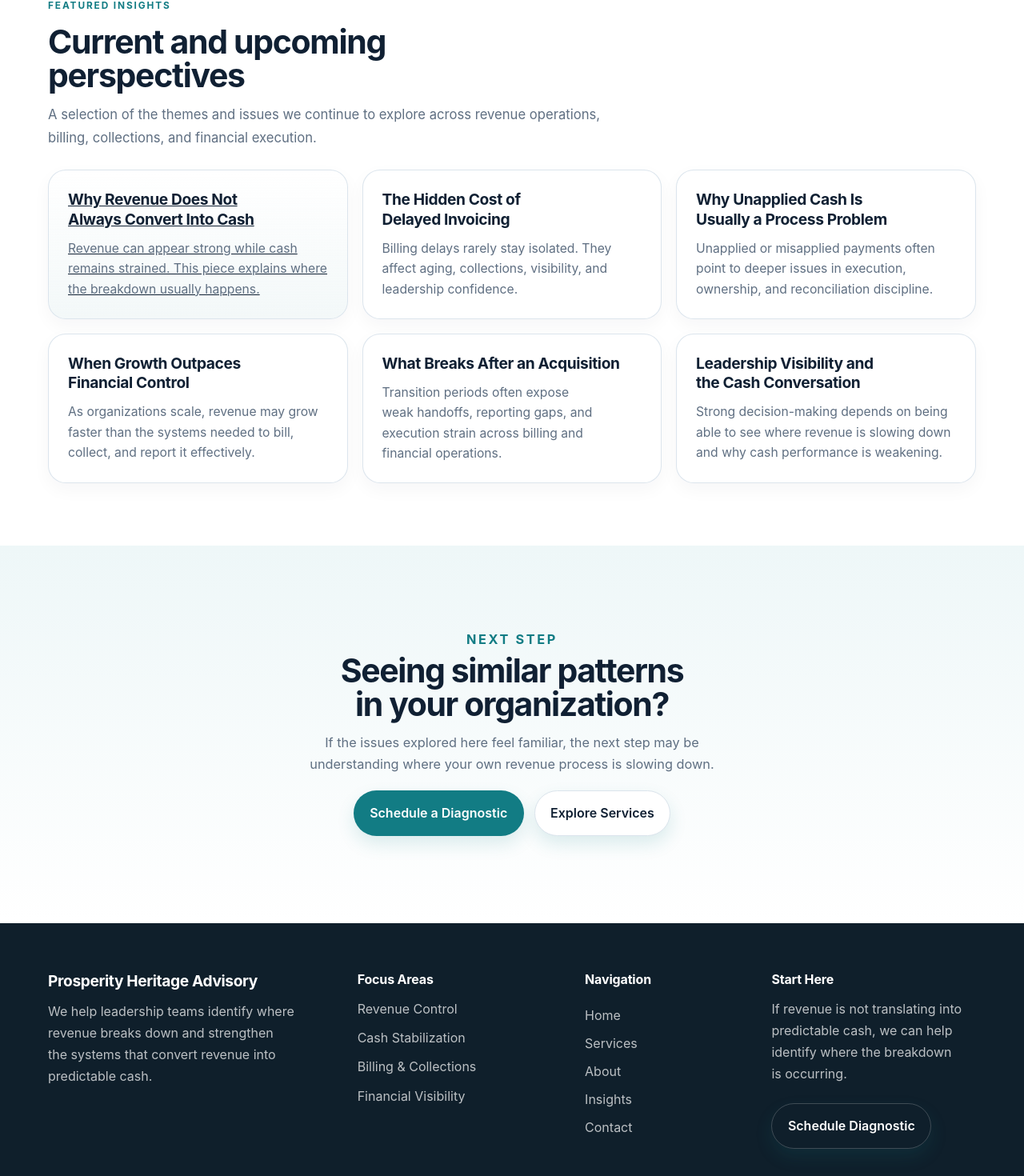
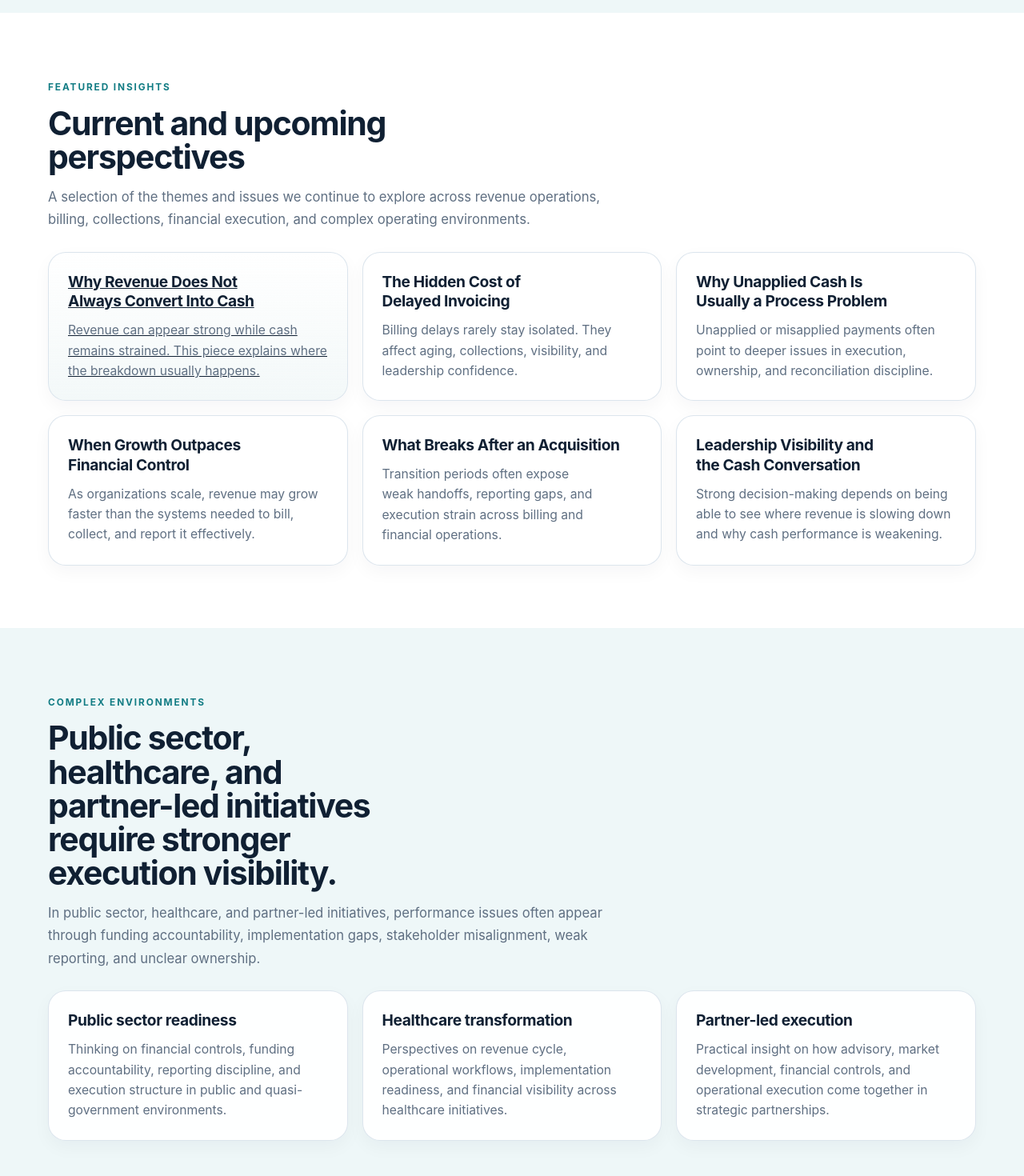
Before and after one commit to pjechete/prosperity-heritage-Advisory-Services, a Next.js app: page /insights in a window 1280 px wide. Shown: the part 1195-2665 px from the top of the page at 80% size. Built offline with nearby package versions, Linux system fonts and the light colour scheme.

Commit message:
Update page.tsx

```diff
--- a/src/app/insights/page.tsx
+++ b/src/app/insights/page.tsx
@@ -1,11 +1,11 @@
 import type { Metadata } from 'next'
+import Link from 'next/link'
 
 export const metadata: Metadata = {
   title: 'Revenue Control & Cash Flow Insights | PHS Advisory',
   description:
-    'Insights on revenue control, billing, collections, financial visibility, and the operational issues that affect cash performance.',
+    'Insights on revenue control, billing, collections, financial visibility, public sector readiness, and the operational issues that affect cash performance.',
 }
-  import Link from 'next/link'
 
 export default function InsightsPage() {
   return (
@@ -13,16 +13,19 @@ export default function InsightsPage() {
       <section className="page-hero">
         <div className="container page-hero-copy">
           <p className="eyebrow">Insights</p>
-          <h1 className="page-title">Perspectives on revenue control and cash performance</h1>
+
+          <h1 className="page-title">
+            Perspectives on revenue control, cash performance, and execution discipline.
+          </h1>
 
           <p className="section-copy section-copy-lg">
-            Practical insight on the operational, financial, and execution issues
-            that affect how revenue converts into cash.
+            Practical insight on the operational, financial, and execution issues that affect how
+            revenue converts into cash.
           </p>
 
           <p className="hero-proof">
-            Focused on the patterns leadership teams need to see earlier —
-            before delays, leakage, and visibility issues become bigger problems.
+            Focused on the patterns leadership teams need to see earlier — before delays,
+            leakage, and visibility issues become bigger problems.
           </p>
         </div>
       </section>
@@ -30,30 +33,31 @@ export default function InsightsPage() {
       <section className="section section-soft">
         <div className="container">
           <p className="section-label">What we cover</p>
-          <h2 className="section-title">Three areas that shape cash performance</h2>
+
+          <h2 className="section-title">Themes that shape cash performance and execution.</h2>
 
           <div className="card-grid three-up">
             <div className="card card-feature">
               <h3>Revenue Control</h3>
               <p>
-                Insights on billing discipline, revenue integrity, accountability,
-                and the operational breakdowns that weaken cash realization.
+                Insights on billing discipline, revenue integrity, accountability, and the
+                operational breakdowns that weaken cash realization.
               </p>
             </div>
 
             <div className="card card-feature">
               <h3>Cash Stabilization</h3>
               <p>
-                Perspectives on receivables pressure, collections performance,
-                cash flow strain, and how organizations build stronger control.
+                Perspectives on receivables pressure, collections performance, cash flow strain,
+                and how organizations build stronger control.
               </p>
             </div>
 
             <div className="card card-feature">
               <h3>Operational Finance</h3>
               <p>
-                Practical thinking on reporting visibility, execution discipline,
-                cross-functional handoffs, and financial operating rhythm.
+                Practical thinking on reporting visibility, execution discipline, cross-functional
+                handoffs, and financial operating rhythm.
               </p>
             </div>
           </div>
@@ -63,60 +67,102 @@ export default function InsightsPage() {
       <section className="section">
         <div className="container">
           <p className="section-label">Featured insights</p>
+
           <h2 className="section-title">Current and upcoming perspectives</h2>
+
           <p className="section-intro">
-            A selection of the themes and issues we continue to explore across
-            revenue operations, billing, collections, and financial execution.
+            A selection of the themes and issues we continue to explore across revenue operations,
+            billing, collections, financial execution, and complex operating environments.
           </p>
 
           <div className="card-grid">
-           <Link href="/insights/revenue-not-converting-to-cash">
-  <div className="card card-highlight">
-    <h3>Why Revenue Does Not Always Convert Into Cash</h3>
-    <p>
-      Revenue can appear strong while cash remains strained. This piece
-      explains where the breakdown usually happens.
-    </p>
-  </div>
-</Link>
+            <Link href="/insights/revenue-not-converting-to-cash" className="card card-highlight">
+              <h3>Why Revenue Does Not Always Convert Into Cash</h3>
+              <p>
+                Revenue can appear strong while cash remains strained. This piece explains where
+                the breakdown usually happens.
+              </p>
+            </Link>
 
             <div className="card">
               <h3>The Hidden Cost of Delayed Invoicing</h3>
               <p>
-                Billing delays rarely stay isolated. They affect aging,
-                collections, visibility, and leadership confidence.
+                Billing delays rarely stay isolated. They affect aging, collections, visibility,
+                and leadership confidence.
               </p>
             </div>
 
             <div className="card">
               <h3>Why Unapplied Cash Is Usually a Process Problem</h3>
               <p>
-                Unapplied or misapplied payments often point to deeper issues in
-                execution, ownership, and reconciliation discipline.
+                Unapplied or misapplied payments often point to deeper issues in execution,
+                ownership, and reconciliation discipline.
               </p>
             </div>
 
             <div className="card">
               <h3>When Growth Outpaces Financial Control</h3>
               <p>
-                As organizations scale, revenue may grow faster than the
-                systems needed to bill, collect, and report it effectively.
+                As organizations scale, revenue may grow faster than the systems needed to bill,
+                collect, and report it effectively.
               </p>
             </div>
 
             <div className="card">
               <h3>What Breaks After an Acquisition</h3>
               <p>
-                Transition periods often expose weak handoffs, reporting gaps,
-                and execution strain across billing and financial operations.
+                Transition periods often expose weak handoffs, reporting gaps, and execution strain
+                across billing and financial operations.
               </p>
             </div>
 
             <div className="card">
               <h3>Leadership Visibility and the Cash Conversation</h3>
               <p>
-                Strong decision-making depends on being able to see where
-                revenue is slowing down and why cash performance is weakening.
+                Strong decision-making depends on being able to see where revenue is slowing down
+                and why cash performance is weakening.
+              </p>
+            </div>
+          </div>
+        </div>
+      </section>
+
+      <section className="section section-soft">
+        <div className="container">
+          <p className="section-label">Complex environments</p>
+
+          <h2 className="section-title">
+            Public sector, healthcare, and partner-led initiatives require stronger execution visibility.
+          </h2>
+
+          <p className="section-intro">
+            In public sector, healthcare, and partner-led initiatives, performance issues often
+            appear through funding accountability, implementation gaps, stakeholder misalignment,
+            weak reporting, and unclear ownership.
+          </p>
+
+          <div className="card-grid three-up">
+            <div className="card">
+              <h3>Public sector readiness</h3>
+              <p>
+                Thinking on financial controls, funding accountability, reporting discipline, and
+                execution structure in public and quasi-government environments.
+              </p>
+            </div>
+
+            <div className="card">
+              <h3>Healthcare transformation</h3>
+              <p>
+                Perspectives on revenue cycle, operational workflows, implementation readiness, and
+                financial visibility across healthcare initiatives.
+              </p>
+            </div>
+
+            <div className="card">
+              <h3>Partner-led execution</h3>
+              <p>
+                Practical insight on how advisory, market development, financial controls, and
+                operational execution come together in strategic partnerships.
               </p>
             </div>
           </div>
@@ -126,17 +172,21 @@ export default function InsightsPage() {
       <section className="cta-section">
         <div className="narrow">
           <div className="cta-box">
-            <p className="section-label">Next step</p>
+            <p className="eyebrow">Next step</p>
+
             <h2>Seeing similar patterns in your organization?</h2>
+
             <p>
-              If the issues explored here feel familiar, the next step may be
-              understanding where your own revenue process is slowing down.
+              If the issues explored here feel familiar, the next step may be understanding where
+              your own revenue process, reporting visibility, or execution structure is slowing
+              down.
             </p>
 
             <div className="hero-actions center-buttons">
               <Link href="/contact" className="btn btn-primary">
                 Schedule a Diagnostic
               </Link>
+
               <Link href="/services" className="btn btn-secondary">
                 Explore Services
               </Link>
```
